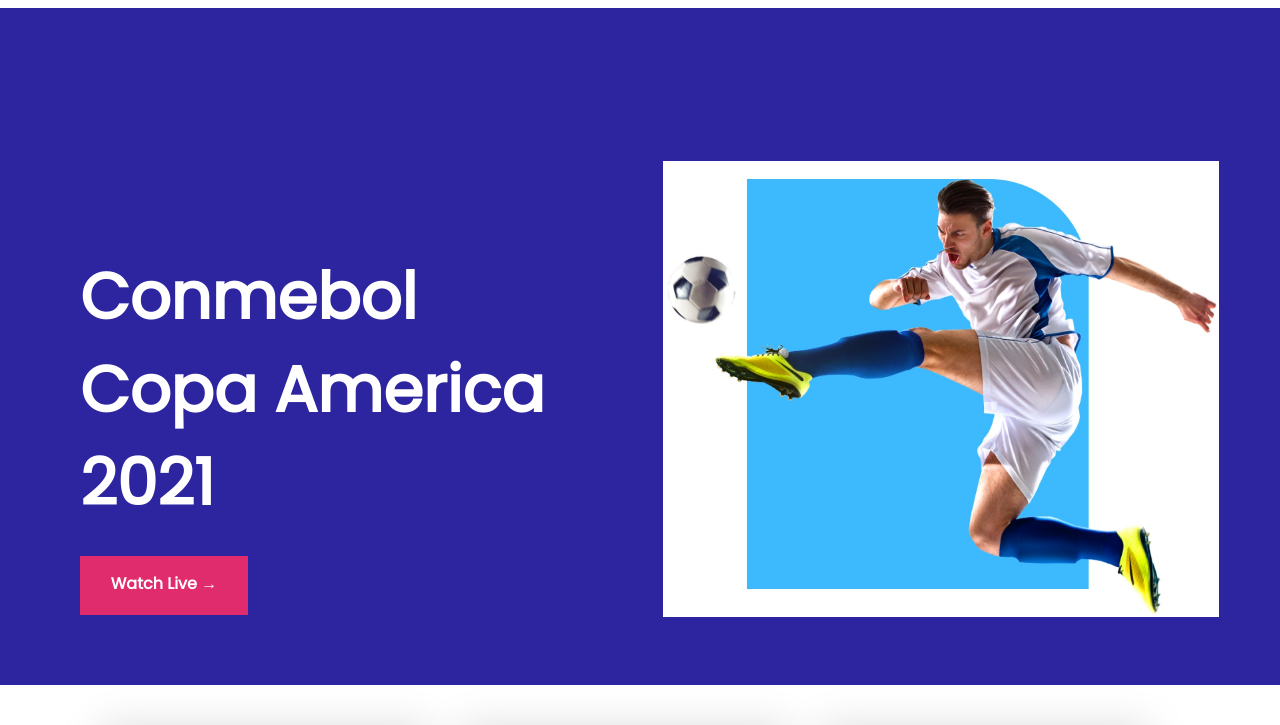
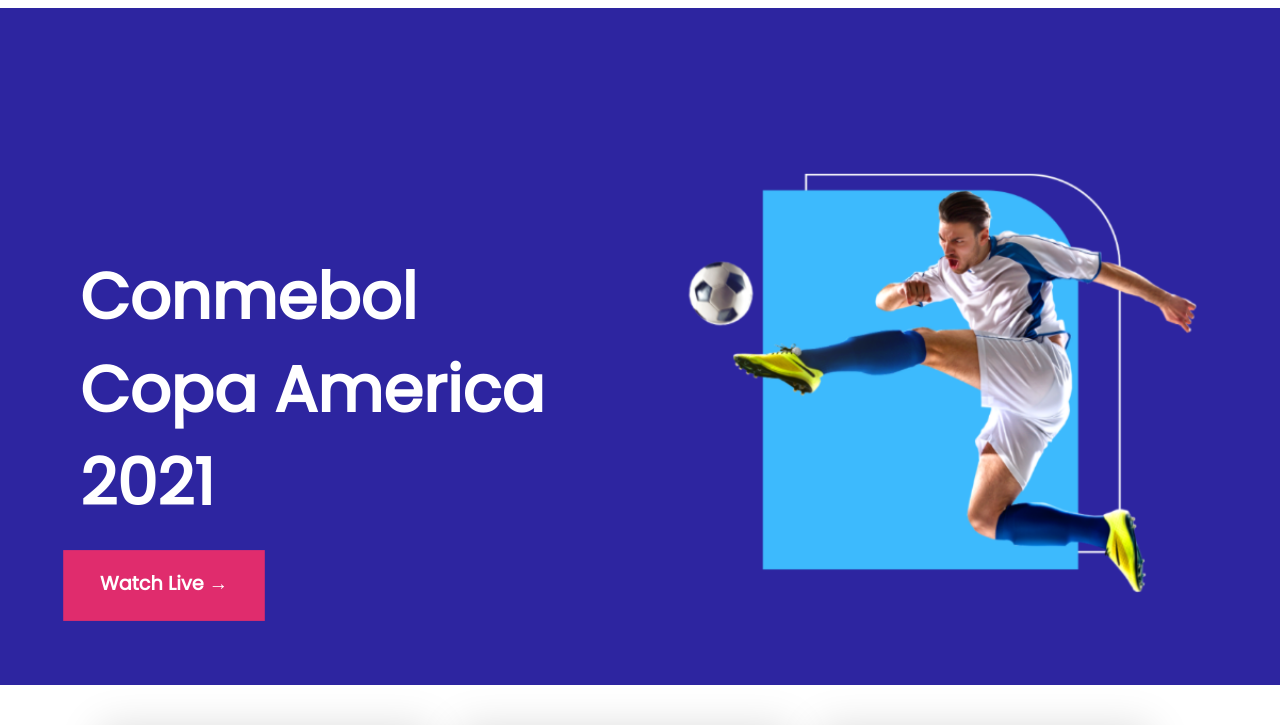
Before and after one commit to SaFin001/assignment2, a plain HTML site: page index.html in a window 1280 px wide. In both pictures the pointer is over the element "Watch Live →". Shown: the top 725 px of the page. Drawn offline with Linux system fonts and the light colour scheme.

Commit message:
hover added

```diff
--- a/index.html
+++ b/index.html
@@ -30,7 +30,7 @@
                 <p class="button">Watch Live →</p>
             </div>
             <div class="banner">
-                <img src="images\banner.jpg" alt="">
+                <img src="images/banner0.png" alt="">
             </div>
         </section>
 
--- a/style.css
+++ b/style.css
@@ -38,6 +38,9 @@
     text-align: center;
     padding-top: 15px;
 }
+.button:hover{
+    transform: scale(1.2);
+}
 .banner{
     /* background-color: #2D25A0; */
     position: absolute;
@@ -49,8 +52,8 @@
     height: 438px;
 }
 .banner:hover{
-    transform: matrix(-1, 0, 0, 1, 0, 0);
-    /* transition: transform 1s; */
+    /* transform: matrix(-1, 0, 0, 1, 0, 0); */
+    transform: scale(1.2);
 }
 
 .banner img{
@@ -148,6 +151,7 @@
        .footer{
         display: grid;
         grid-template-rows: repeat(2, 1fr);
+       }
        .logo img{
         width: 484px;
         height: 110px;
@@ -161,3 +165,8 @@
       .copyright{
           text-align: center;
       }
+
+      /* ------------------
+        Media Queries
+        ------------------- */
+        /* Mobile */
```
Also changed, not shown: images/banner0.png (added).
